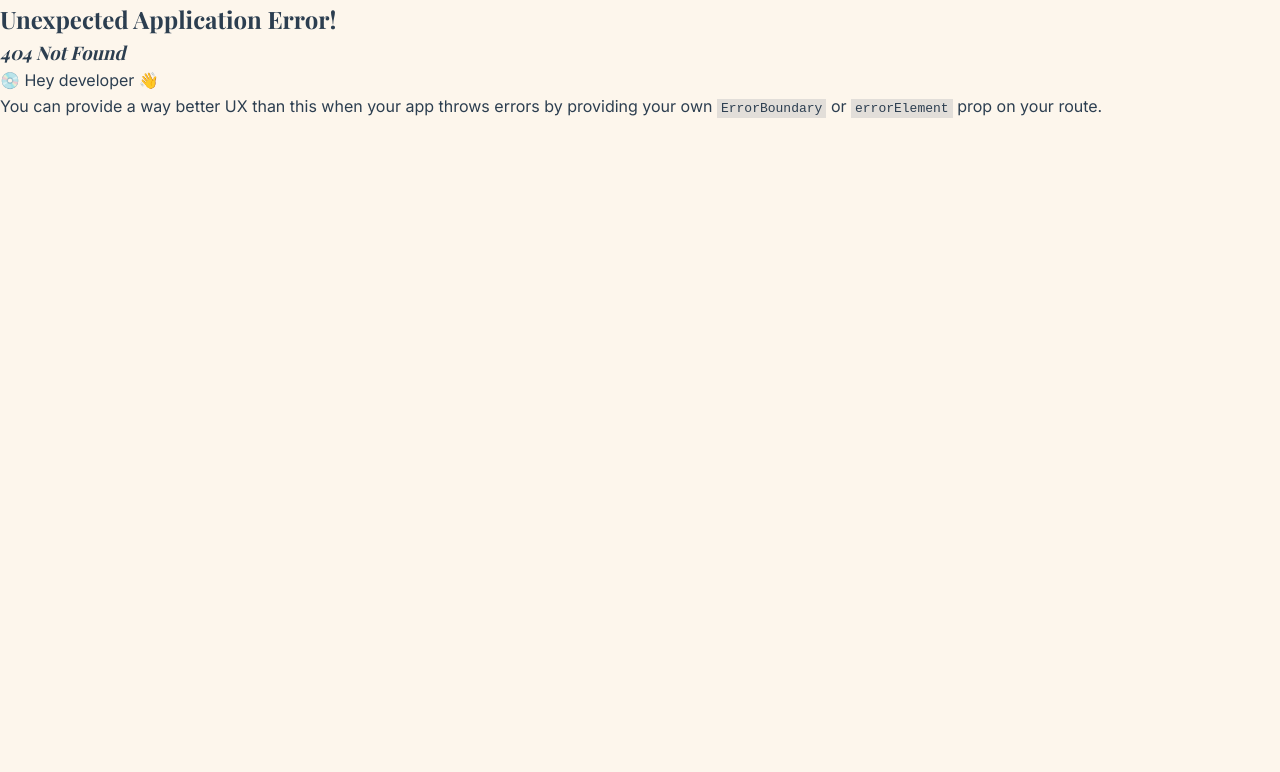
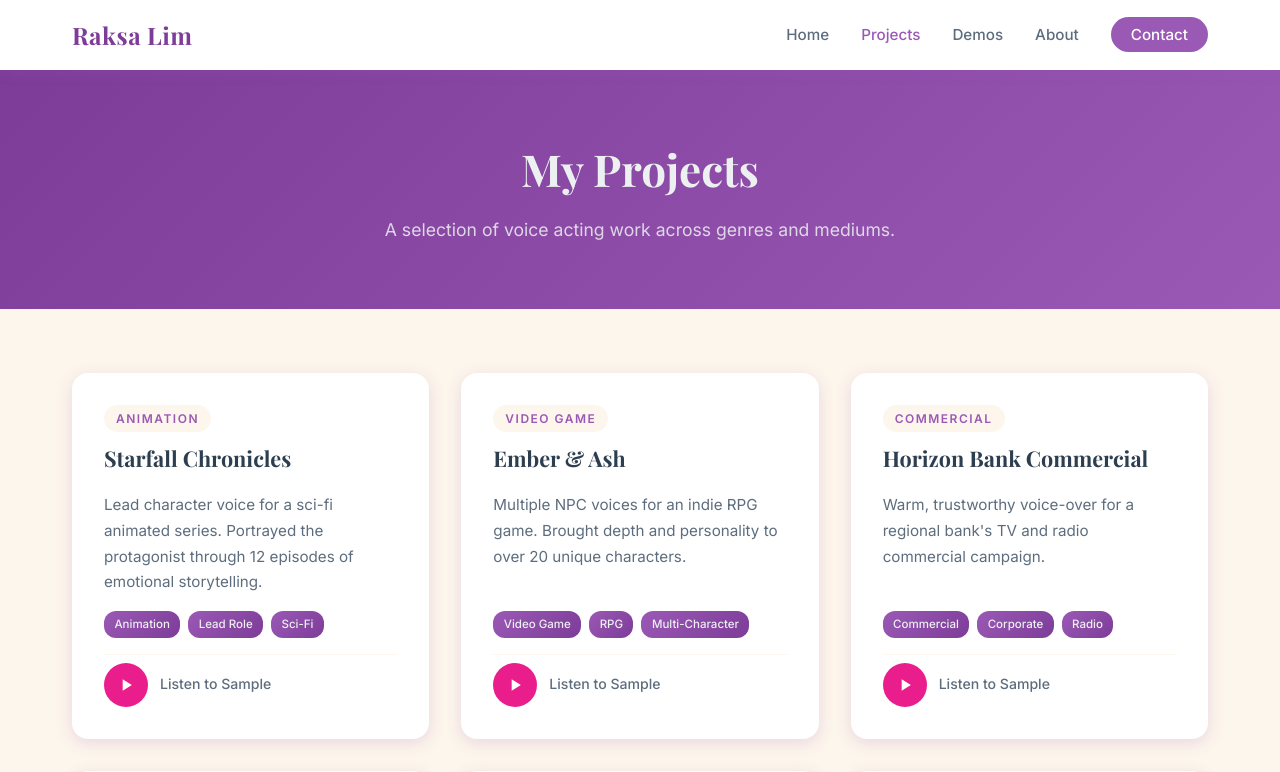
Before and after one commit to raksalim/voice-actor-website, a React (Vite) app: page /voice-actor-website/voice-actor-website/projects in a window 1280 px wide. Before the commit this address had no page. Shown: the top 772 px of the page. Built offline with nearby package versions, Linux system fonts and the light colour scheme.

Commit message:
update. nav and footer paths

```diff
--- a/src/components/Navbar.jsx
+++ b/src/components/Navbar.jsx
@@ -11,7 +11,7 @@ function Navbar() {
   return (
     <nav className="navbar">
       <div className="navbar-container">
-        <NavLink to="/voice-actor-website/" className="navbar-logo" onClick={closeMenu}>
+        <NavLink to="/" className="navbar-logo" onClick={closeMenu}>
           Raksa Lim
         </NavLink>
         <button className="hamburger" onClick={toggleMenu} aria-label="Toggle menu">
@@ -20,7 +20,7 @@ function Navbar() {
           <span className={`bar ${menuOpen ? 'open' : ''}`}></span>
         </button>
         <ul className={`nav-links ${menuOpen ? 'active' : ''}`}>
-          <li><NavLink to="/voice-actor-website/" onClick={closeMenu} className={({ isActive }) => isActive ? 'active' : ''}>Home</NavLink></li>
+          <li><NavLink to="/" onClick={closeMenu} className={({ isActive }) => isActive ? 'active' : ''}>Home</NavLink></li>
           <li><NavLink to="/voice-actor-website/projects" onClick={closeMenu} className={({ isActive }) => isActive ? 'active' : ''}>Projects</NavLink></li>
           <li><NavLink to="/voice-actor-website/demos" onClick={closeMenu} className={({ isActive }) => isActive ? 'active' : ''}>Demos</NavLink></li>
           <li><NavLink to="/voice-actor-website/about" onClick={closeMenu} className={({ isActive }) => isActive ? 'active' : ''}>About</NavLink></li>
```
Also changed, not shown: src/App.jsx (+4 -4 lines).
